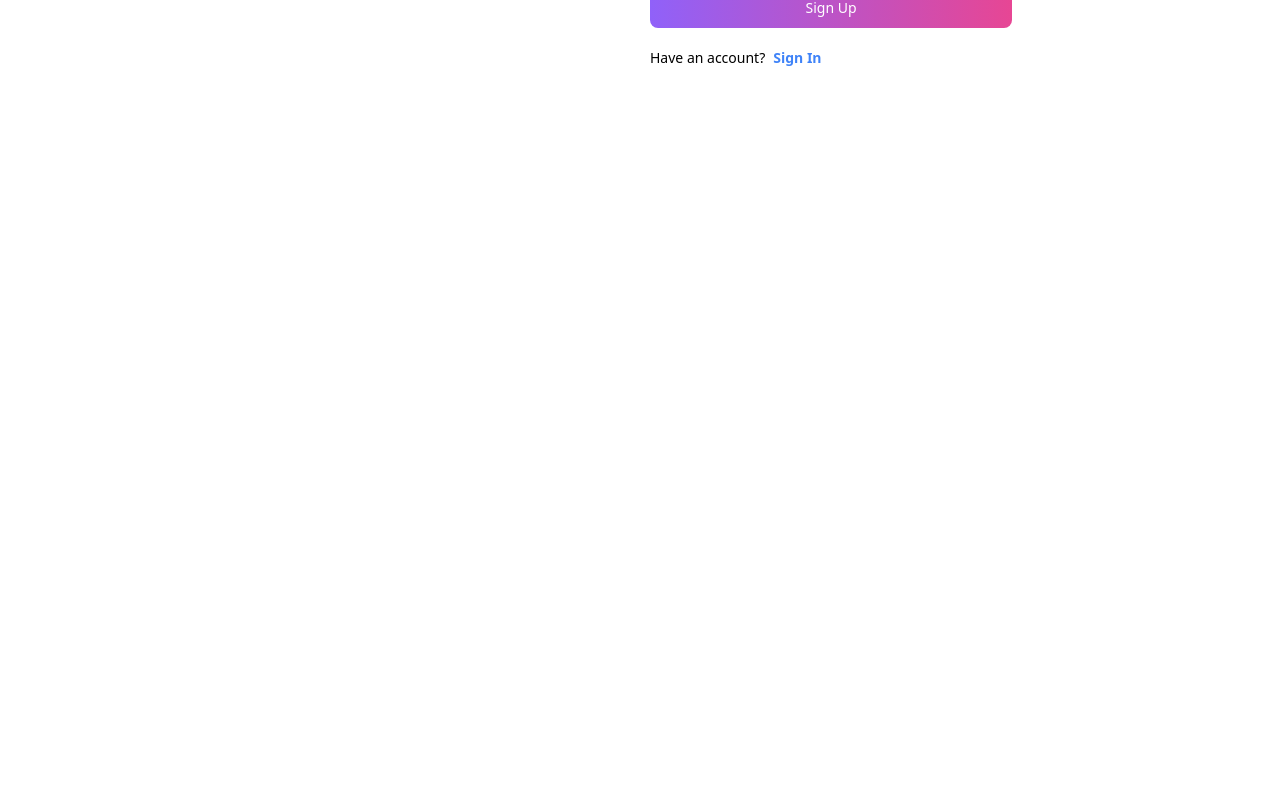
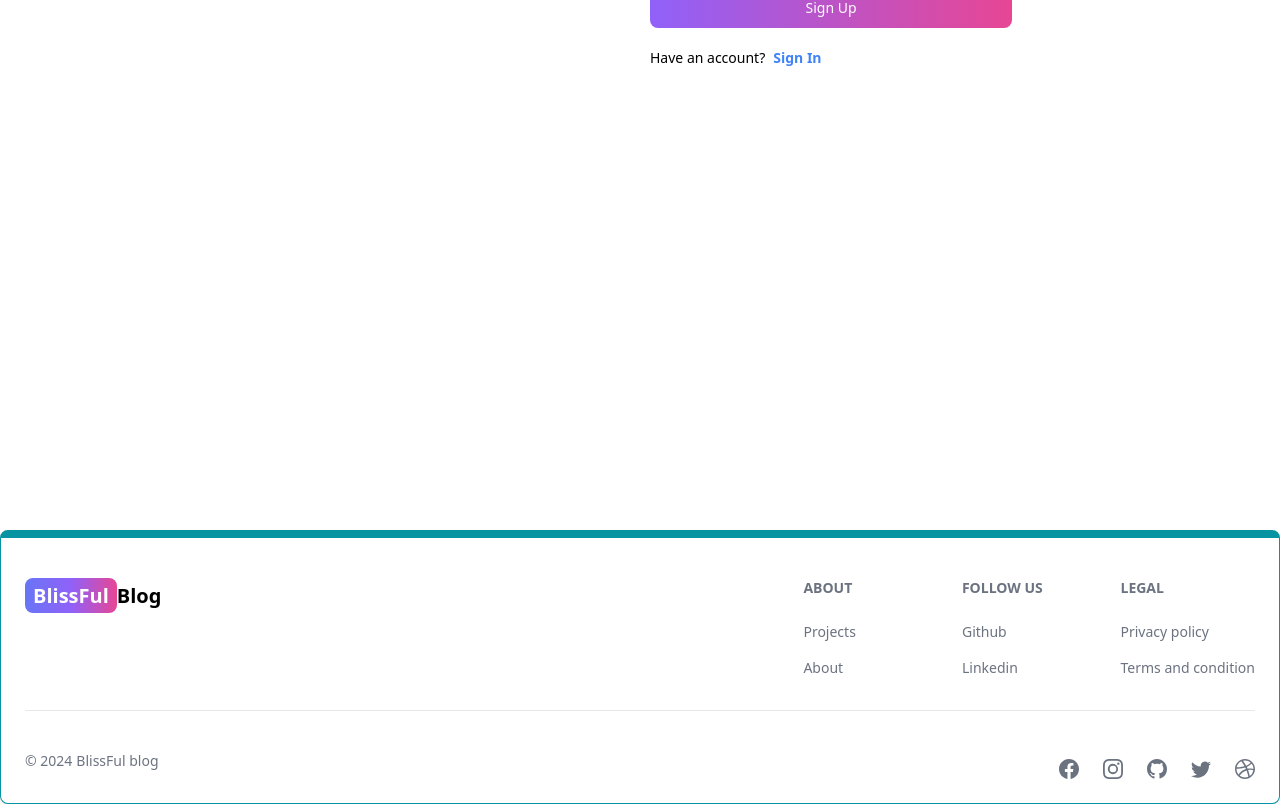
Before and after one commit to pieash9/blissful-blog, a React (Vite) app: page /sign-up in a window 1280 px wide. Shown: the part 414-1218 px from the top of the page. Before the commit the page ends 944 px from the top, so only its background shows below. Built offline with nearby package versions, Linux system fonts and the light colour scheme.

Commit message:
create footer component

```diff
--- a/src/App.jsx
+++ b/src/App.jsx
@@ -6,6 +6,7 @@
 import Dashboard from "./pages/Dashboard";
 import Header from "./components/Header";
 import Projects from "./pages/Projects";
+import FooterComp from "./components/Footer";
 
 const App = () => {
   return (
@@ -19,6 +20,7 @@
         <Route path="/dashboard" element={<Dashboard />} />
         <Route path="/projects" element={<Projects />} />
       </Routes>
+      <FooterComp />
     </BrowserRouter>
   );
 };
--- /dev/null
+++ b/src/components/Footer.jsx
@@ -0,0 +1,92 @@
+import { Footer } from "flowbite-react";
+import { Link } from "react-router-dom";
+import {
+  BsFacebook,
+  BsInstagram,
+  BsGithub,
+  BsTwitter,
+  BsDribbble,
+} from "react-icons/bs";
+
+const FooterComp = () => {
+  return (
+    <Footer container className="border border-t-8 border-teal-500">
+      <div className="w-full max-w-7xl mx-auto">
+        <div className="w-full grid justify-between sm:flex md:grid-cols-1">
+          <div className="mt-5">
+            <Link
+              to="/"
+              className="self-center whitespace-nowrap text-lg sm:text-xl font-semibold dark:text-white"
+            >
+              <span className="px-2 py-1 bg-gradient-to-r from-indigo-500 via-purple-500 to-pink-500 rounded-lg text-white">
+                BlissFul
+              </span>
+              Blog
+            </Link>
+          </div>
+
+          <div className="grid grid-cols-2  gap-8 mt-4 sm:grid-cols-3 sm:gap-6">
+            <div>
+              <Footer.Title title="About" />
+              <Footer.LinkGroup col>
+                <Footer.Link href="#">Projects</Footer.Link>
+                <Footer.Link
+                  href="/about"
+                  target="_blank"
+                  rel="noopener noreferrer"
+                >
+                  About
+                </Footer.Link>
+              </Footer.LinkGroup>
+            </div>
+
+            <div>
+              <Footer.Title title="Follow us" />
+              <Footer.LinkGroup col>
+                <Footer.Link
+                  href="https://github.com/pieash9"
+                  target="_blank"
+                  rel="noopener noreferrer"
+                >
+                  Github
+                </Footer.Link>
+                <Footer.Link
+                  href="https://www.linkedin.com/in/pieash9"
+                  target="_blank"
+                  rel="noopener noreferrer"
+                >
+                  Linkedin
+                </Footer.Link>
+              </Footer.LinkGroup>
+            </div>
+
+            <div>
+              <Footer.Title title="Legal" />
+              <Footer.LinkGroup col>
+                <Footer.Link href="#">Privacy policy</Footer.Link>
+                <Footer.Link href="#">Terms and condition</Footer.Link>
+              </Footer.LinkGroup>
+            </div>
+          </div>
+        </div>
+        <Footer.Divider />
+        <div className="w-full sm:flex sm:items-center sm:justify-between">
+          <Footer.Copyright
+            href="#"
+            by="BlissFul blog"
+            year={new Date().getFullYear()}
+          />
+          <div className="flex gap-6 mt-2 sm:mt-4 sm:justify-center">
+            <Footer.Icon href="#" icon={BsFacebook} />
+            <Footer.Icon href="#" icon={BsInstagram} />
+            <Footer.Icon href="#" icon={BsGithub} />
+            <Footer.Icon href="#" icon={BsTwitter} />
+            <Footer.Icon href="#" icon={BsDribbble} />
+          </div>
+        </div>
+      </div>
+    </Footer>
+  );
+};
+
+export default FooterComp;
--- a/src/pages/SignUp.jsx
+++ b/src/pages/SignUp.jsx
@@ -1,7 +1,46 @@
-import { Button, Label, TextInput } from "flowbite-react";
-import { Link } from "react-router-dom";
+import { Alert, Button, Label, Spinner, TextInput } from "flowbite-react";
+import { useState } from "react";
+import { Link, useNavigate } from "react-router-dom";
 
 const SignUp = () => {
+  const [formData, setFormData] = useState({});
+  const [errorMessage, setErrorMessage] = useState(null);
+  const [loading, setLoading] = useState(false);
+  const navigate = useNavigate();
+
+  const handleChange = (e) => {
+    setFormData({ ...formData, [e.target.id]: e.target.value.trim() });
+  };
+
+  const handleSubmit = async (e) => {
+    e.preventDefault();
+
+    if (!formData.username || !formData.email || !formData.password) {
+      setErrorMessage("Please fill out all fields.");
+    }
+    try {
+      setLoading(true);
+      setErrorMessage(null);
+      const res = await fetch(`http://localhost:5000/api/v1/auth/signup`, {
+        method: "POST",
+        headers: { "content-type": "application/json" },
+        body: JSON.stringify(formData),
+      });
+      const data = await res.json();
+
+      if (data.success === false) {
+        return setErrorMessage(data.message);
+      }
+      setLoading(false);
+
+      if (res.ok) {
+        navigate("/sign-in");
+      }
+    } catch (error) {
+      setErrorMessage(error.message);
+      setLoading(false);
+    }
+  };
   return (
     <div className="mt-20 min-h-screen">
       <div className=" flex gap-5 p-3 max-w-3xl mx-auto flex-col md:flex-row md:items-center">
@@ -19,25 +58,46 @@
         </div>
         {/* right side */}
         <div className="flex-1">
-          <form className="flex flex-col gap-4">
+          <form onSubmit={handleSubmit} className="flex flex-col gap-4">
             <div>
               <Label value="Your username" />
-              <TextInput type="text" placeholder="Username" id="username" />
+              <TextInput
+                type="text"
+                placeholder="Username"
+                id="username"
+                onChange={handleChange}
+              />
             </div>
             <div>
               <Label value="Your email" />
               <TextInput
-                type="text"
+                type="email"
                 placeholder="name@example.com"
                 id="email"
+                onChange={handleChange}
               />
             </div>
             <div>
               <Label value="Your password" />
-              <TextInput type="text" placeholder="Password" id="password" />
+              <TextInput
+                type="password"
+                placeholder="Password"
+                id="password"
+                onChange={handleChange}
+              />
             </div>
-            <Button type="submit" gradientDuoTone="purpleToPink">
-              Sign Up
+            <Button
+              type="submit"
+              gradientDuoTone="purpleToPink"
+              disabled={loading}
+            >
+              {loading ? (
+                <>
+                  <Spinner size="sm" /> <span className="pl-3">Loading...</span>
+                </>
+              ) : (
+                "Sign Up"
+              )}
             </Button>
           </form>
           <div className="mt-5 text-sm">
@@ -46,6 +106,11 @@
               Sign In
             </Link>
           </div>
+          {errorMessage ? (
+            <Alert className="mt-5" color="failure">
+              {errorMessage}
+            </Alert>
+          ) : null}
         </div>
       </div>
     </div>
```
